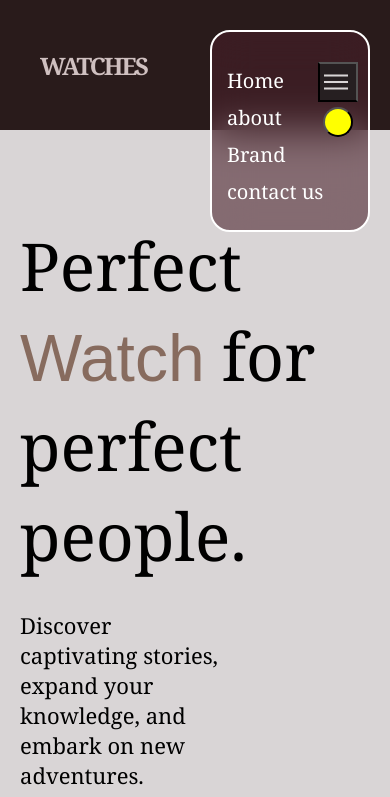
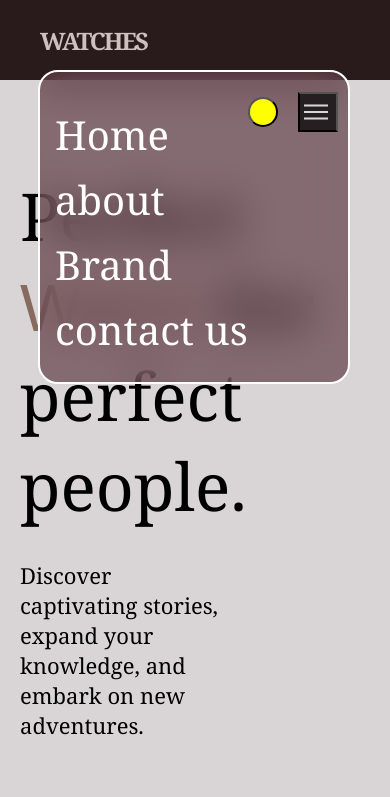
Before and after one commit to Abdulirhman-Ashraf/Perfect-Watch, a plain HTML site: page index.html in a window 390 px wide. Both pictures are taken after a click on the button "|||". Shown: the top 797 px of the page. Drawn offline with Linux system fonts and the light colour scheme.

Commit message:
Add files via upload

```diff
--- a/css/style.css
+++ b/css/style.css
@@ -449,7 +449,7 @@ label {
 @media(max-width:580px) {
     .nav {
         position: relative;
-        height: 130px;
+        height: 80px;
     }
 
     ul #menu {
@@ -460,23 +460,25 @@ label {
         transform: rotate(90deg);
         position: absolute;
         right: 10px;
-        top: 30px;
+        top: 20px;
         background-color: #261f21;
         color: #d9d5d6;
     }
-
     ul li a {
         display: none;
     }
 
+
+
     .open {
         background-color: #491f2a95;
-        width: 160px;
+        width: 80%;
         height:fit-content;
         position: absolute;
         top: 30px;
         backdrop-filter:blur( 20px);
-        font-size: 20px;
+        font-size: 40px;
+        margin: 40px 20px;
         right: 20px;
         z-index: 22;
         padding-top: 30px;
@@ -487,17 +489,21 @@ label {
 
     }
 
-    #dark {
-        position: absolute;
-        right: 15px;
-        top: 75px;
+#dark{
+    display: none;
+          position: absolute;
+        top: 25px;
+        right: 70px;
+}
+    .hiddenBtn{
+        display: inline-block !important;
+
+    }
+    .hidden {
+        display: inline-block;
+        padding-top: 50px;
     }
 
-    ul li .hidden {
-        display: inline-block;
-        padding-top: 50px;
-
-    }
 
 
 
--- a/js/master.js
+++ b/js/master.js
@@ -1,4 +1,5 @@
 // menu for li links
+let btnDark = document.getElementById("dark");
 let menu = document.querySelector("ul  #menu");
 let lis = document.querySelectorAll("ul li a");
 let uls = document.querySelectorAll(".nav #links");
@@ -6,6 +7,7 @@ menu.onclick = function () {
   for (let i = 0; i < lis.length; i++) {
     lis[i].classList.toggle("hidden");
   }
+  btnDark.classList.toggle("hiddenBtn")
   uls[0].classList.toggle("open");
 };
 
@@ -25,7 +27,6 @@ window.addEventListener("scroll", myScrollFunc);
 
 // dark mode
 
-let btnDark = document.getElementById("dark");
 btnDark.onclick = function () {
   document.querySelector(".sectionOne").classList.toggle("dark");
   document.querySelector(".sectionTwo").classList.toggle("dark");
```
